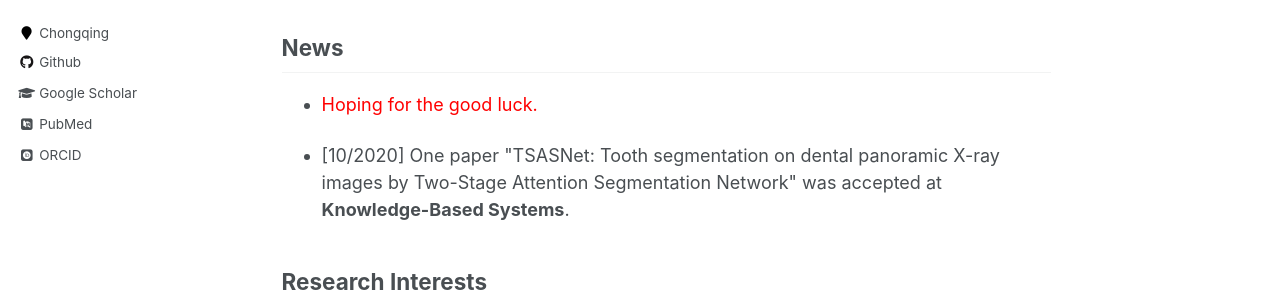
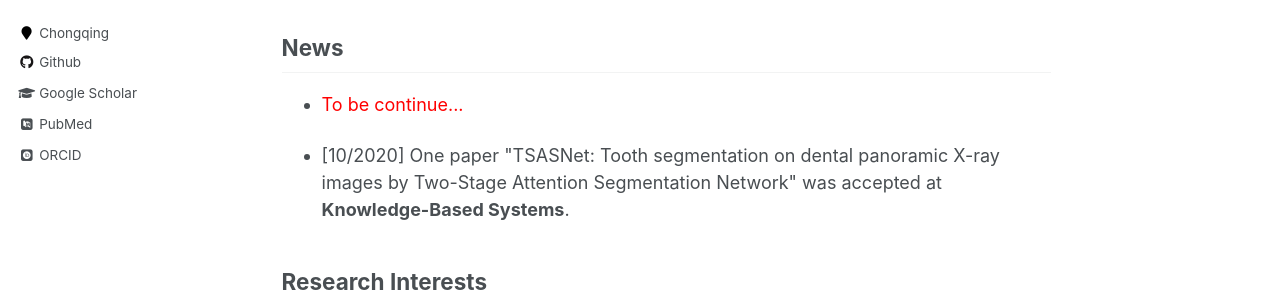
Before and after one commit to li-pengcheng/li-pengcheng.github.io, a Jekyll site: the page built from _pages/about.md, in a window 1280 px wide and 900 px high. Shown: the part 333-625 px from the top of the window. Built offline with Jekyll 4.4.1, drawn with Linux system fonts in a browser that asks for light colours; some web fonts are replaced.

Commit message:
Update about.md

```diff
--- a/_pages/about.md
+++ b/_pages/about.md
@@ -14,7 +14,7 @@ Greeting! My name is Pengcheng Li(李鹏程). I received my Master degree from C
 
 <h2>News</h2>
 <ul>
-<li><p><font color="red">Hoping for the good luck.</font></p>
+<li><p><font color="red">To be continue...</font></p>
 </li>
 <li><p>[10/2020] One paper "TSASNet: Tooth segmentation on dental panoramic X-ray images by Two-Stage Attention Segmentation Network" was accepted at <b>Knowledge-Based Systems</b>.</p>
 </li>
```
